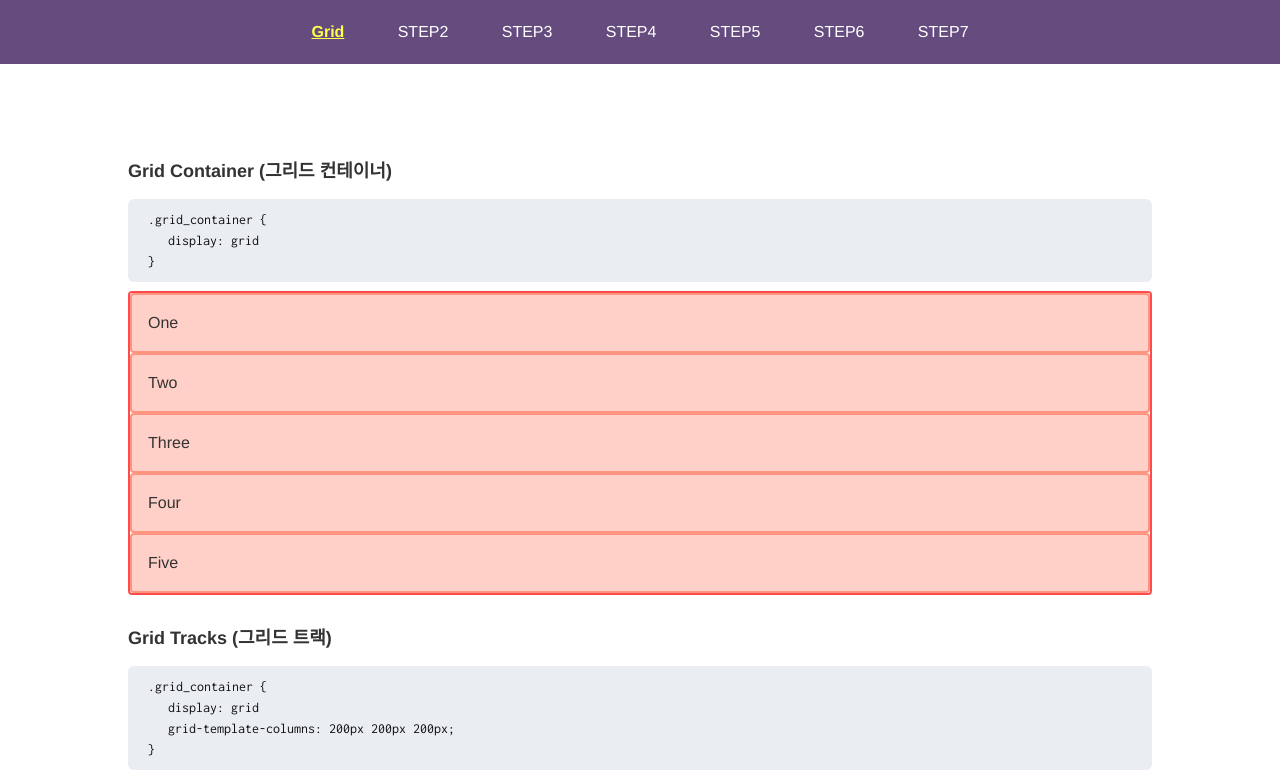
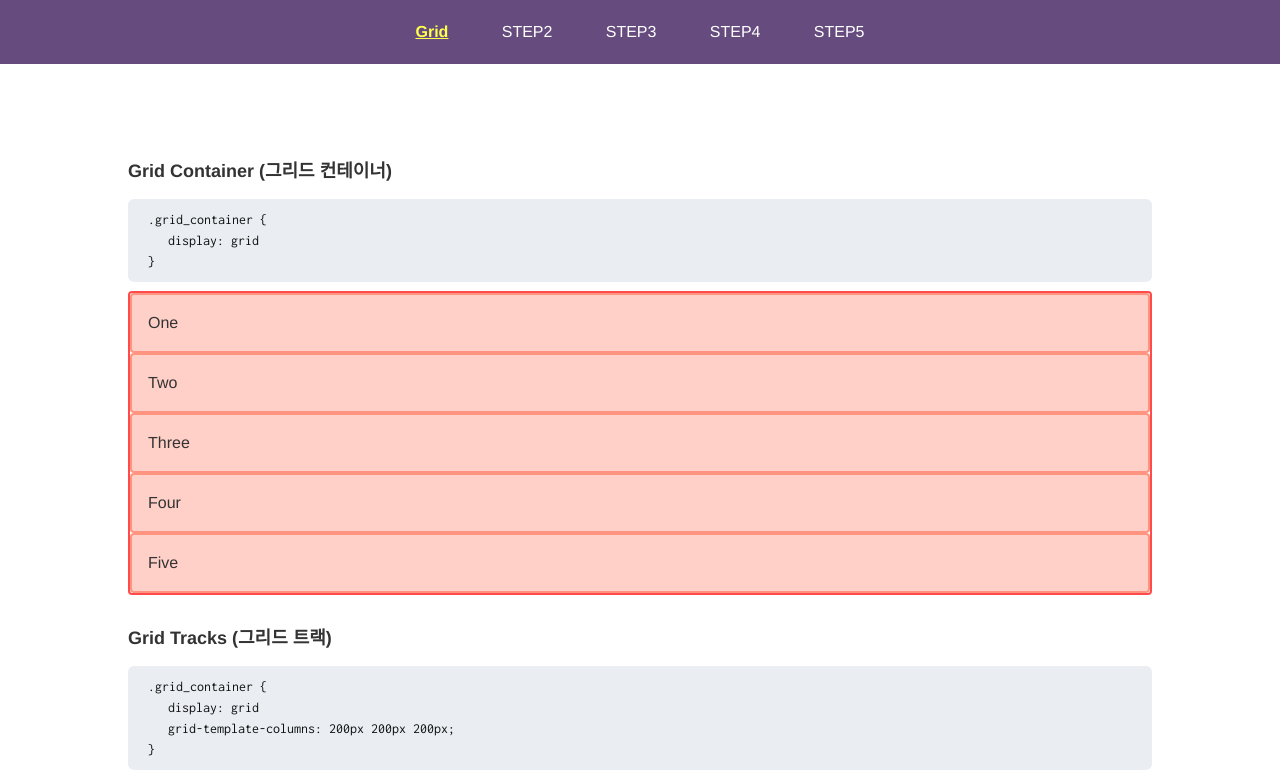
Before and after one commit to dreamcode0331/layout, a plain HTML site: page grid/01_grid_layout1.html in a window 1280 px wide. Shown: the top 778 px of the page. Drawn offline with nearby package versions, Linux system fonts and the light colour scheme.

Commit message:
링크 수정

```diff
--- a/grid/01_grid_layout1.html
+++ b/grid/01_grid_layout1.html
@@ -18,13 +18,11 @@
       <nav class="gnb">
         <h2 class="blind">메뉴</h2>
         <ul class="menu_list">
-          <li class="menu is_active"><a href="https://dreamcode0331.github.io/layout/grid/01_grid_layout2.html" class="link">Grid</a></li>
-          <li class="menu"><a href="https://dreamcode0331.github.io/layout/grid/01_grid_layout.html" class="link">STEP2</a></li>
-          <li class="menu"><a href="https://dreamcode0331.github.io/layout/grid/01_grid_layout.html" class="link">STEP3</a></li>
-          <li class="menu"><a href="https://dreamcode0331.github.io/layout/grid/01_grid_layout.html" class="link">STEP4</a></li>
-          <li class="menu"><a href="https://dreamcode0331.github.io/layout/grid/01_grid_layout.html" class="link">STEP5</a></li>
-          <li class="menu"><a href="https://dreamcode0331.github.io/layout/grid/01_grid_layout.html" class="link">STEP6</a></li>
-          <li class="menu"><a href="https://dreamcode0331.github.io/layout/grid/01_grid_layout.html" class="link">STEP7</a></li>
+          <li class="menu is_active"><a href="https://dreamcode0331.github.io/layout/grid/01_grid_layout1.html" class="link">Grid</a></li>
+          <li class="menu"><a href="https://dreamcode0331.github.io/layout/grid/01_grid_layout2.html" class="link">STEP2</a></li>
+          <li class="menu"><a href="https://dreamcode0331.github.io/layout/grid/01_grid_layout3.html" class="link">STEP3</a></li>
+          <li class="menu"><a href="https://dreamcode0331.github.io/layout/grid/01_grid_layout4.html" class="link">STEP4</a></li>
+          <li class="menu"><a href="https://dreamcode0331.github.io/layout/grid/01_grid_layout5.html" class="link">STEP5</a></li>
         </ul>
       </nav>
     </header>
```
Also changed, not shown: grid/01_grid_layout2.html (+3 -5 lines), grid/01_grid_layout3.html (+2 -4 lines), grid/01_grid_layout4.html (+1 -3 lines), grid/01_grid_layout5.html (+0 -2 lines).
